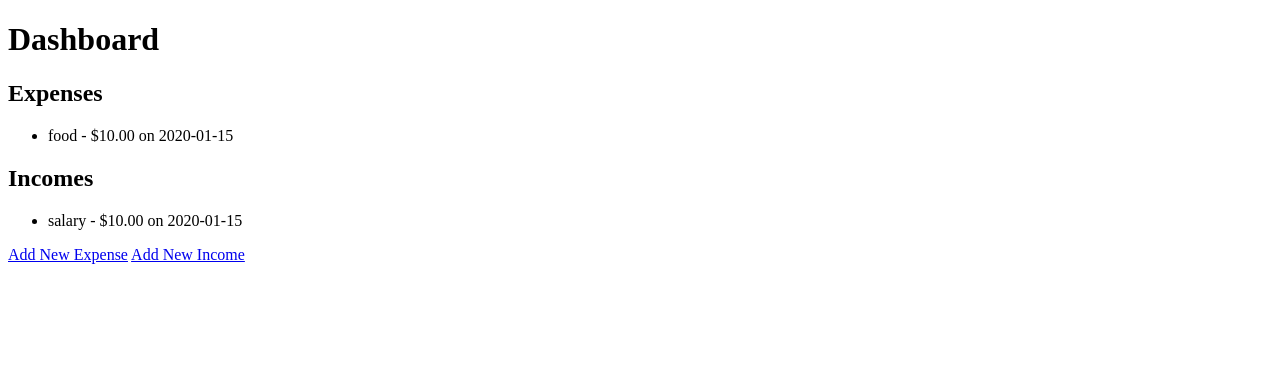
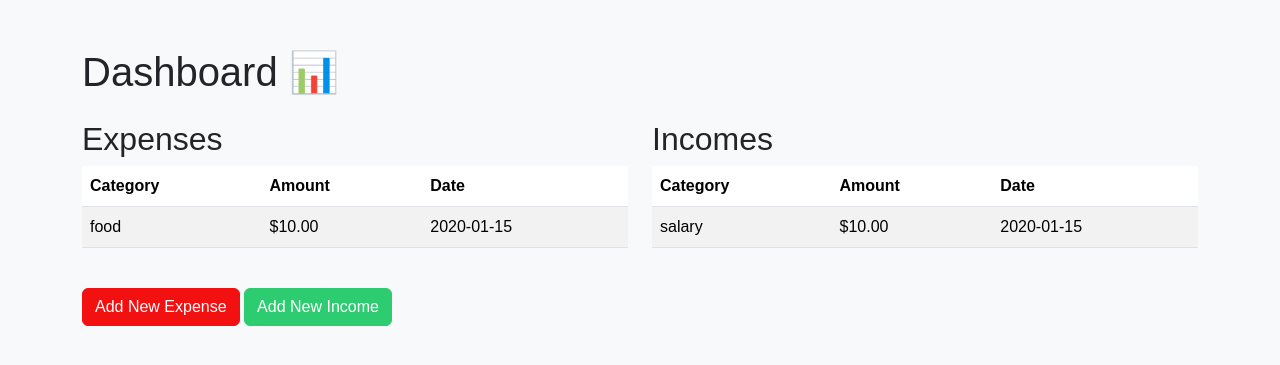
Before and after one commit to alfonWaz13/personal-finance-tracker, a Django app: page / in a window 1280 px wide. Shown: the top 365 px of the page. Run offline with Django 5.2, Linux system fonts and the light colour scheme; tables that the repository leaves empty hold one stand-in row (values such as "Sample post").

Commit message:
feat: add new dashboard style

```diff
--- a/personal_finance_tracker/settings.py
+++ b/personal_finance_tracker/settings.py
@@ -121,6 +121,9 @@
 # https://docs.djangoproject.com/en/5.2/howto/static-files/
 
 STATIC_URL = 'static/'
+STATICFILES_DIRS = [
+    os.path.join(BASE_DIR, 'personal_finance_tracker/static')
+]
 
 # Default primary key field type
 # https://docs.djangoproject.com/en/5.2/ref/settings/#default-auto-field
--- /dev/null
+++ b/personal_finance_tracker/static/css/style.css
@@ -0,0 +1,24 @@
+body {
+    font-family: Arial, sans-serif;
+    background-color: #f8f9fa;
+}
+
+.btn-primary {
+    background-color: #f31010;
+    border-color: #f31010;
+}
+
+.btn-primary:hover {
+    background-color: #cb0f0f;
+    border-color: #cb0f0f;
+}
+
+.btn-success {
+    background-color: #2ecc71;
+    border-color: #2ecc71;
+}
+
+.btn-success:hover {
+    background-color: #27ae60;
+    border-color: #27ae60;
+}
--- a/personal_finance_tracker/templates/dashboard.html
+++ b/personal_finance_tracker/templates/dashboard.html
@@ -1,27 +1,67 @@
+{% load static %}
 <!DOCTYPE html>
 <html lang="en">
 <head>
     <meta charset="UTF-8">
     <title>Personal Finance Dashboard</title>
+    <link href="https://cdn.jsdelivr.net/npm/bootstrap@5.3.3/dist/css/bootstrap.min.css" rel="stylesheet">
+    <link rel="stylesheet" href="{% static 'css/style.css' %}">
 </head>
 <body>
-    <h1>Dashboard</h1>
+    <div class="container mt-5">
+        <h1 class="mb-4">Dashboard 📊</h1>
 
+        <div class="row mt-4">
+            <div class="col-md-6">
                 <h2>Expenses</h2>
-    <ul>
+                <table class="table table-striped table-hover">
+                    <thead>
+                        <tr>
+                            <th>Category</th>
+                            <th>Amount</th>
+                            <th>Date</th>
+                        </tr>
+                    </thead>
+                    <tbody>
                         {% for expense in expenses %}
-            <li>{{ expense.category }} - ${{ expense.amount }} on {{ expense.date_and_time|date:"Y-m-d" }}</li>
+                            <tr>
+                                <td>{{ expense.category }}</td>
+                                <td>${{ expense.amount|floatformat:2 }}</td>
+                                <td>{{ expense.date_and_time|date:"Y-m-d" }}</td>
+                            </tr>
                         {% endfor %}
-    </ul>
+                    </tbody>
+                </table>
+            </div>
 
+            <div class="col-md-6">
                 <h2>Incomes</h2>
-    <ul>
+                <table class="table table-striped table-hover">
+                    <thead>
+                        <tr>
+                            <th>Category</th>
+                            <th>Amount</th>
+                            <th>Date</th>
+                        </tr>
+                    </thead>
+                    <tbody>
                         {% for income in incomes %}
-            <li>{{ income.category }} - ${{ income.amount }} on {{ income.date_and_time|date:"Y-m-d" }}</li>
+                            <tr>
+                                <td>{{ income.category }}</td>
+                                <td>${{ income.amount|floatformat:2 }}</td>
+                                <td>{{ income.date_and_time|date:"Y-m-d" }}</td>
+                            </tr>
                         {% endfor %}
-    </ul>
+                    </tbody>
+                </table>
+            </div>
+        </div>
 
-    <a href="{% url 'add_expense' %}">Add New Expense</a>
-    <a href="{% url 'add_income' %}">Add New Income</a>
+        <div class="mt-4">
+            <a href="{% url 'add_expense' %}" class="btn btn-primary">Add New Expense</a>
+            <a href="{% url 'add_income' %}" class="btn btn-success">Add New Income</a>
+        </div>
+    </div>
+    <script src="https://cdn.jsdelivr.net/npm/bootstrap@5.3.3/dist/js/bootstrap.bundle.min.js"></script>
 </body>
 </html>
```
Lines whose indentation alone changed are shown as unchanged.
